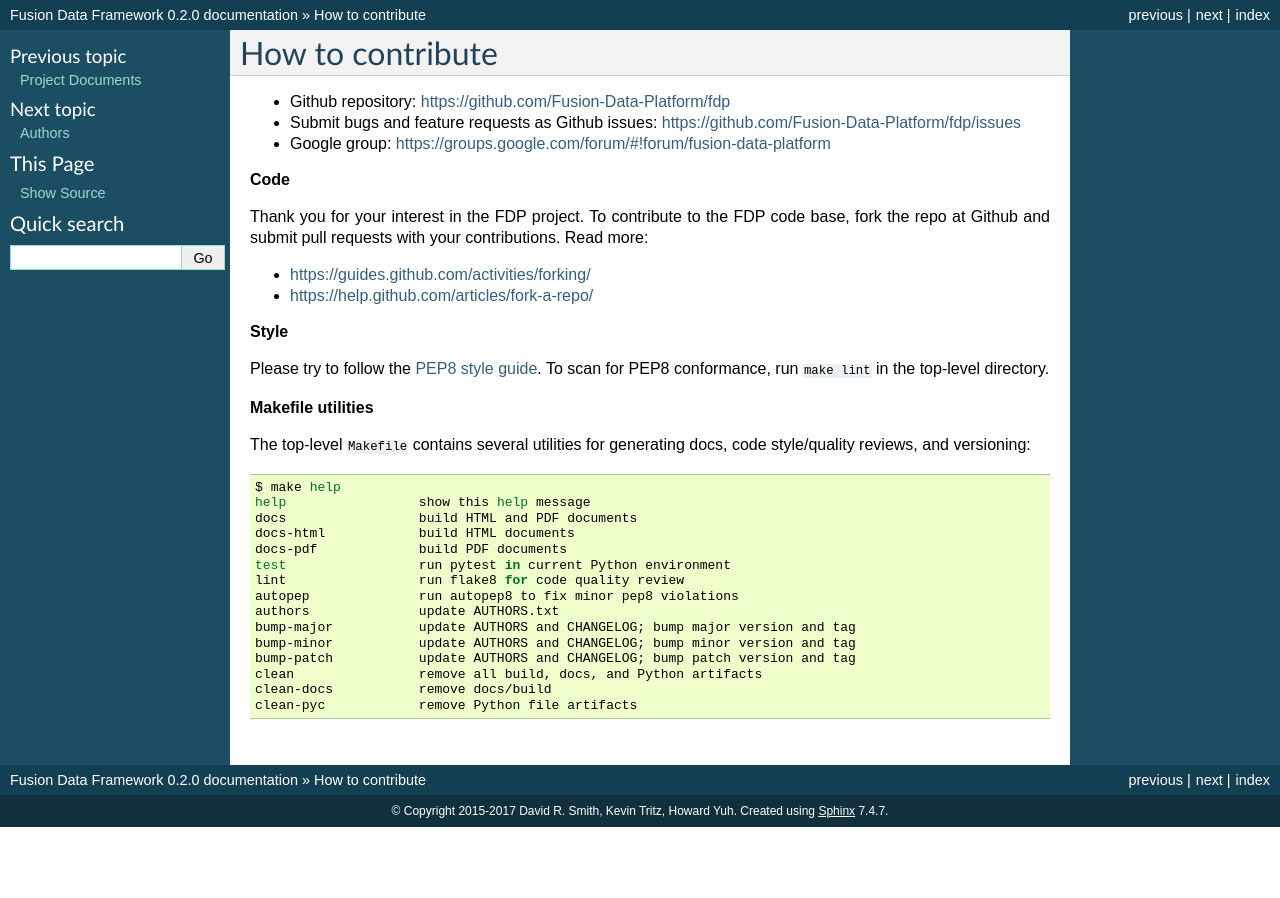
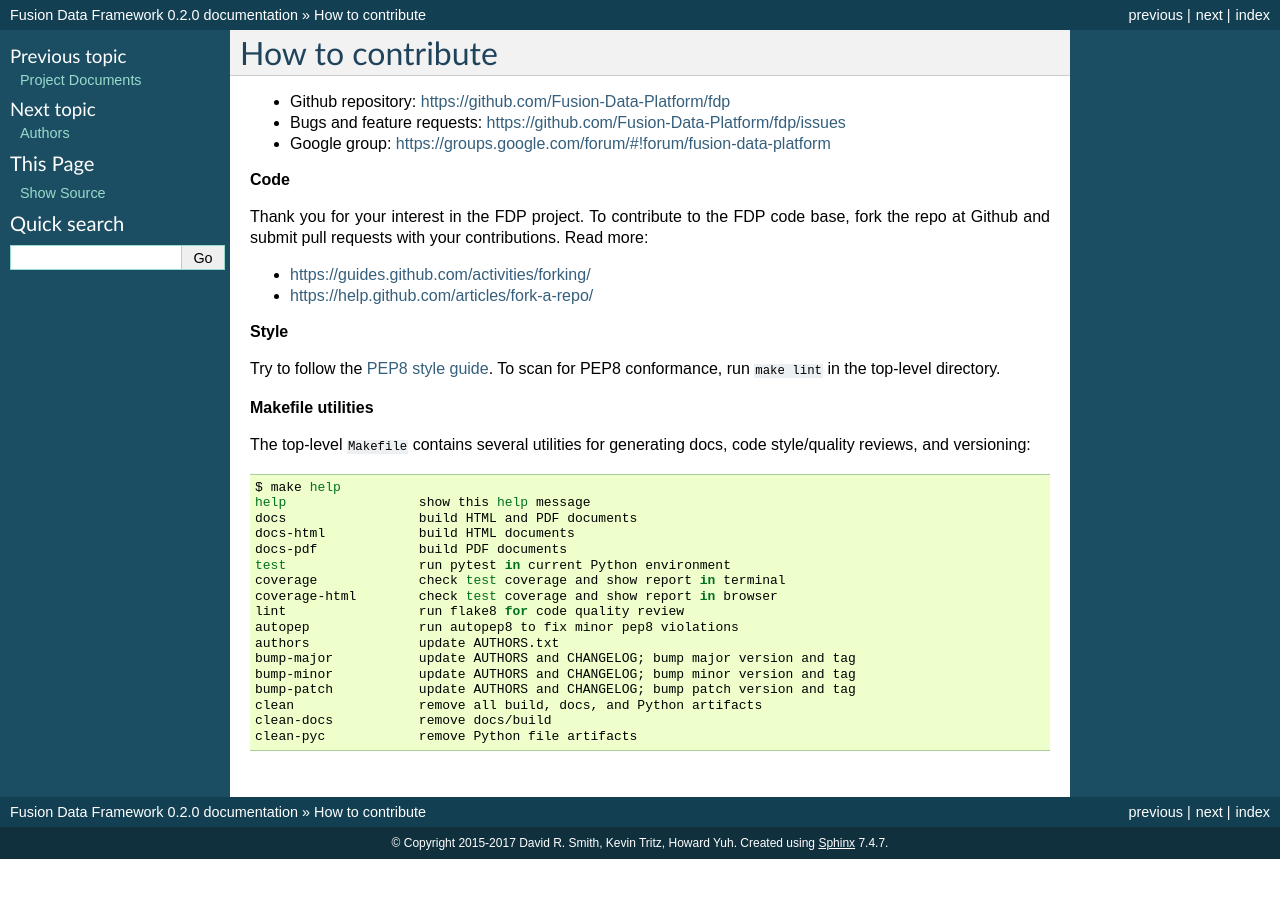
Before and after one commit to Fusion-Data-Platform/fdp, a Sphinx documentation site: the page built from docs/source/contributing.rst, in a window 1280 px wide. Built offline with Sphinx 7.4.7, drawn with Linux system fonts in a browser that asks for light colours.

```diff
--- a/CHANGELOG.txt
+++ b/CHANGELOG.txt
@@ -1,4 +1,5 @@
-Release v0.2.0 -- 2017-04-19\n
+Release v0.2.0 -- 2017-04-19
+
 4abf46b tests
 6564d4c changed 'fdp_globals' to 'globals' throughout repo
 dea305b changed fdp_globals import
@@ -25,7 +26,7 @@ bab6bbc docs
 fa1a1fb docs
 17e9578 removed pushes from bumps in Makefile
 a06ac9b run 'authors' recipe prior to 'bump-*' recipes in Makefile
-\n
+
 Release v0.1.4 -- 2017-04-07
 
 a2842c8 added automatic CHANGELOG.txt updates with 'bump-*' recipes in Makefile
--- a/CONTRIBUTING.rst
+++ b/CONTRIBUTING.rst
@@ -3,7 +3,7 @@ How to contribute
 ========================
 
 * Github repository: https://github.com/Fusion-Data-Platform/fdp
-* Submit bugs and feature requests as Github issues: https://github.com/Fusion-Data-Platform/fdp/issues
+* Bugs and feature requests: https://github.com/Fusion-Data-Platform/fdp/issues
 * Google group: https://groups.google.com/forum/#!forum/fusion-data-platform
 
 **Code**
@@ -15,7 +15,7 @@ Thank you for your interest in the FDP project.  To contribute to the FDP code b
 
 **Style**
 
-Please try to follow the `PEP8 style guide <https://www.python.org/dev/peps/pep-0008/>`_.  To scan for PEP8 conformance, run ``make lint`` in the top-level directory.
+Try to follow the `PEP8 style guide <https://www.python.org/dev/peps/pep-0008/>`_.  To scan for PEP8 conformance, run ``make lint`` in the top-level directory.
 
 **Makefile utilities**
 
@@ -29,6 +29,8 @@ The top-level ``Makefile`` contains several utilities for generating docs, code
     docs-html            build HTML documents
     docs-pdf             build PDF documents
     test                 run pytest in current Python environment
+    coverage             check test coverage and show report in terminal
+    coverage-html        check test coverage and show report in browser
     lint                 run flake8 for code quality review
     autopep              run autopep8 to fix minor pep8 violations
     authors              update AUTHORS.txt
--- a/README.rst
+++ b/README.rst
@@ -3,11 +3,15 @@
 Fusion Data Platform
 ===========================
 
+.. image:: https://readthedocs.org/projects/fdp/badge/?version=latest
+    :target: http://fdp.readthedocs.io/en/latest/?badge=latest
+    :alt: Documentation Status
+
 Fusion Data Platform (FDP) is a data framework in Python for magnetic fusion experiments.
 FDP streamlines data discovery, management, analysis methods, and visualization.
 
 * Github: https://github.com/Fusion-Data-Platform/fdp
-* Documentation: http://Fusion-Data-Platform.github.io/
+* Documentation: http://fdp.readthedocs.io/
 * Google group: https://groups.google.com/forum/#!forum/fusion-data-platform
 
 **Description and features**
```
Also changed, not shown: docs/source/index.rst (+6 -2 lines).
